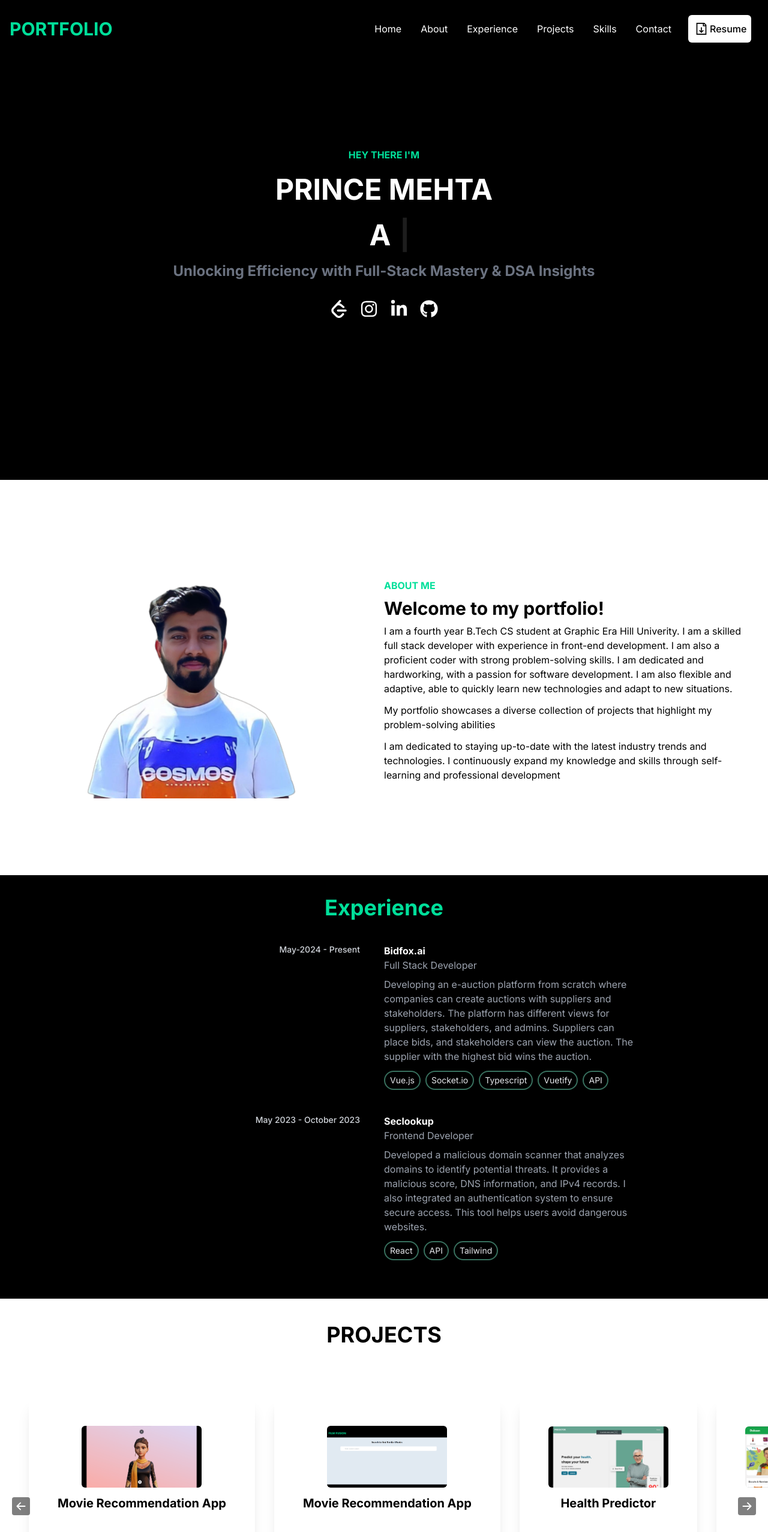
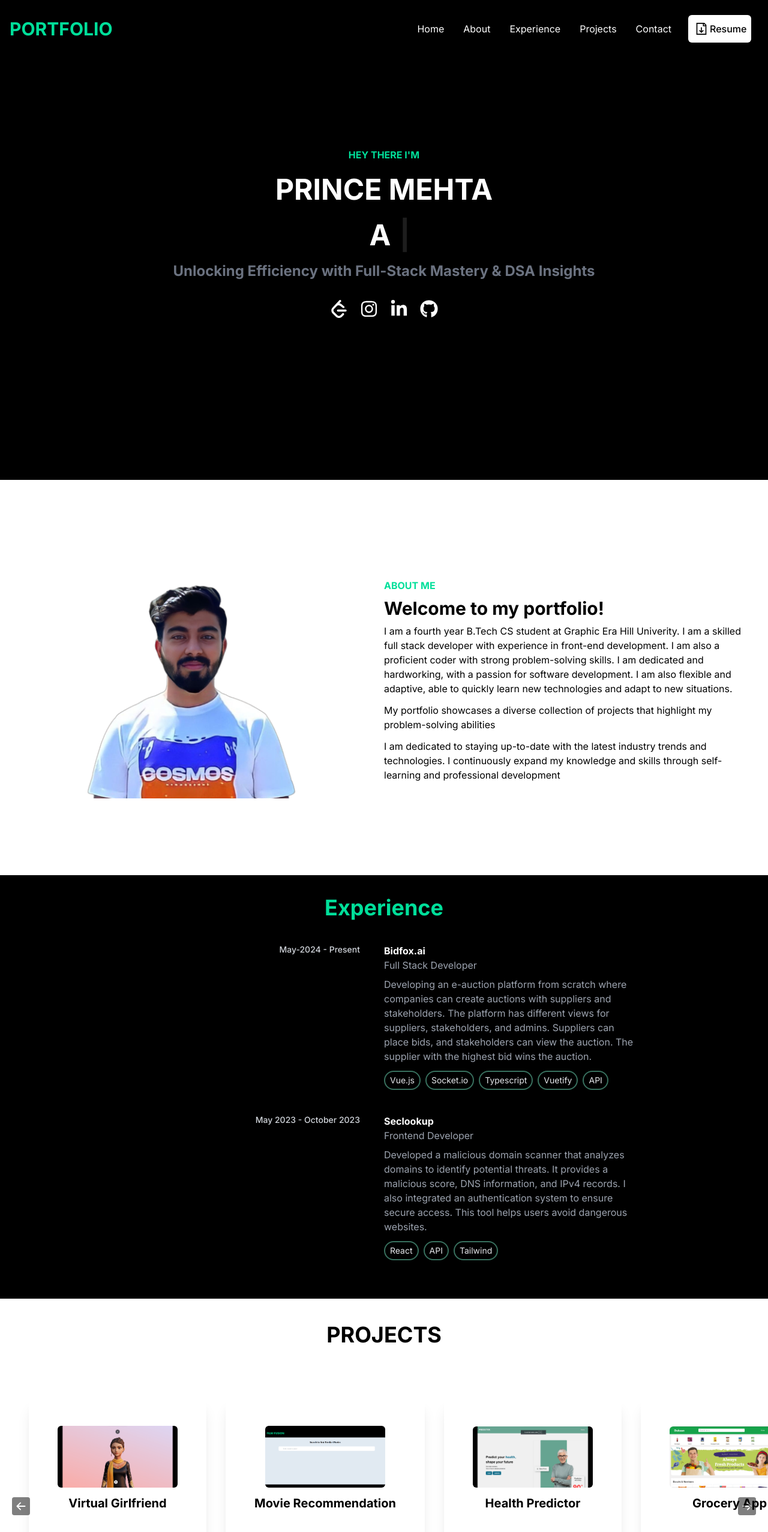
Before and after one commit to Prince-0000/portfolio_app, a Next.js app: page / in a window 1280 px wide. Shown: the top 2554 px of the page at 60% size. Built offline with nearby package versions, Linux system fonts and the light colour scheme.

Commit message:
fix navigation

```diff
--- a/src/components/experience/experience.tsx
+++ b/src/components/experience/experience.tsx
@@ -20,7 +20,7 @@ const Experience = () => {
   ];
 
   return (
-    <div id="skills" className="w-full py-16 text-white px-4">
+    <div id="experience" className="w-full py-16 text-white px-4">
       <div className="w-full mx-auto flex justify-center items-center mt-[-30px]">
         <h1 className="md:text-4xl sm:text-3xl text-xl text-[#00df9a] font-bold mx-auto">
           Experience
--- a/src/components/navbar/navbar.tsx
+++ b/src/components/navbar/navbar.tsx
@@ -39,9 +39,6 @@ const Navbar = () => {
           <a href="#project">Projects</a>
         </li>
         <li className="p-4">
-          <a href="#skills">Skills</a>
-        </li>
-        <li className="p-4">
           <a href="#contact">Contact</a>
         </li>
         <button
@@ -81,10 +78,7 @@ const Navbar = () => {
             <a href="#project">Projects</a>
           </li>
           <li onClick={handleNav} className="p-4 border-b border-gray-600">
-            <a href="#skills">Skills</a>
-          </li>
-          <li onClick={handleNav} className="p-4 border-b border-gray-600">
-            <a href="#footer">Contact</a>
+            <a href="#contact">Contact</a>
           </li>
           <button
             onClick={handleDownload}
--- a/src/components/projects/projects.tsx
+++ b/src/components/projects/projects.tsx
@@ -11,7 +11,7 @@ const Projects = () => {
   const projects = [
     {
       image: Voice,
-      title: "Movie Recommendation App",
+      title: "Virtual Girlfriend",
       tech:["React Fiber", "Three.js", "OpenAI", "Google Cloud", "Python", "FastAPI", "Tailwind"],
       liveUrl: "https://virtual-girlfriend-mauve.vercel.app",
       codeUrl: "https://github.com/Prince-0000/movies_frontend",
@@ -19,7 +19,7 @@ const Projects = () => {
     },
     {
       image: Movie,
-      title: "Movie Recommendation App",
+      title: "Movie Recommendation",
       tech:["React", "API", "Tailwind","FastAPI","AWS","Docker","TF-IDF", "NLP"],
       liveUrl: "https://filmfusion-neon.vercel.app",
       codeUrl: "https://github.com/Prince-0000/movies_frontend",
```
